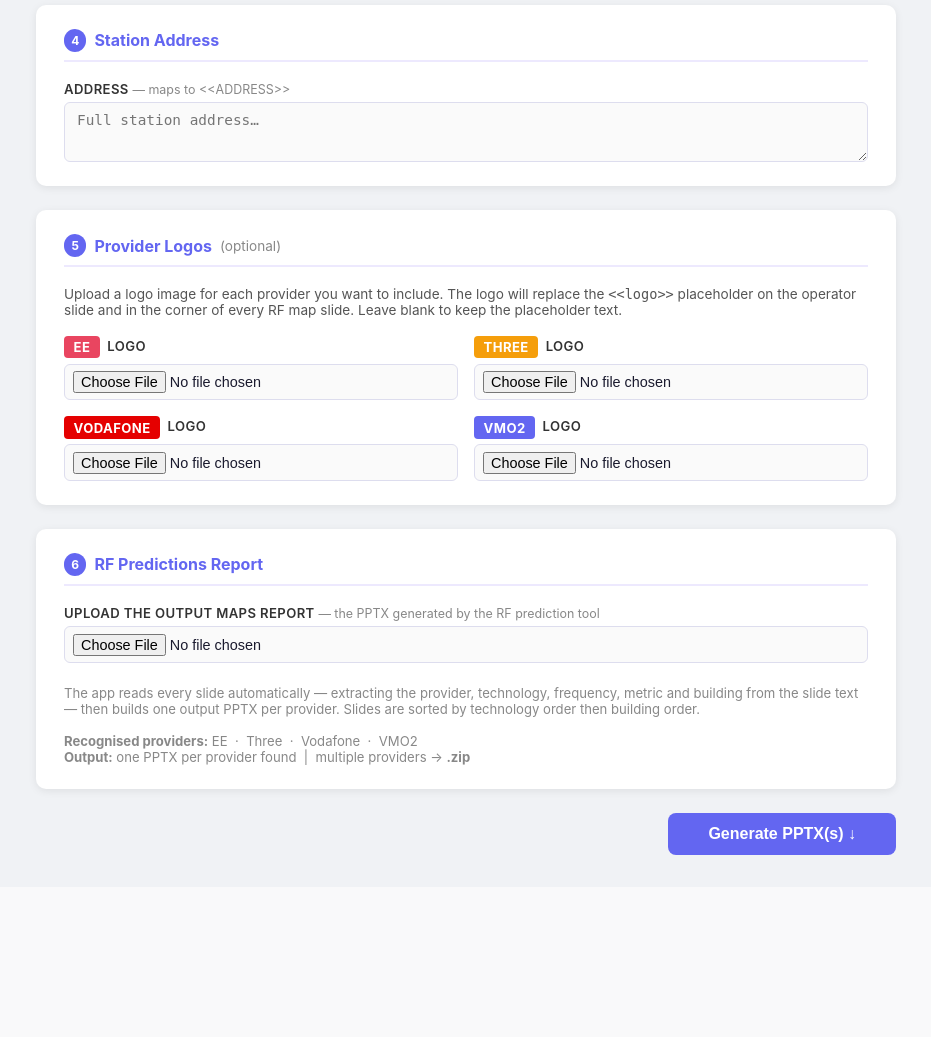
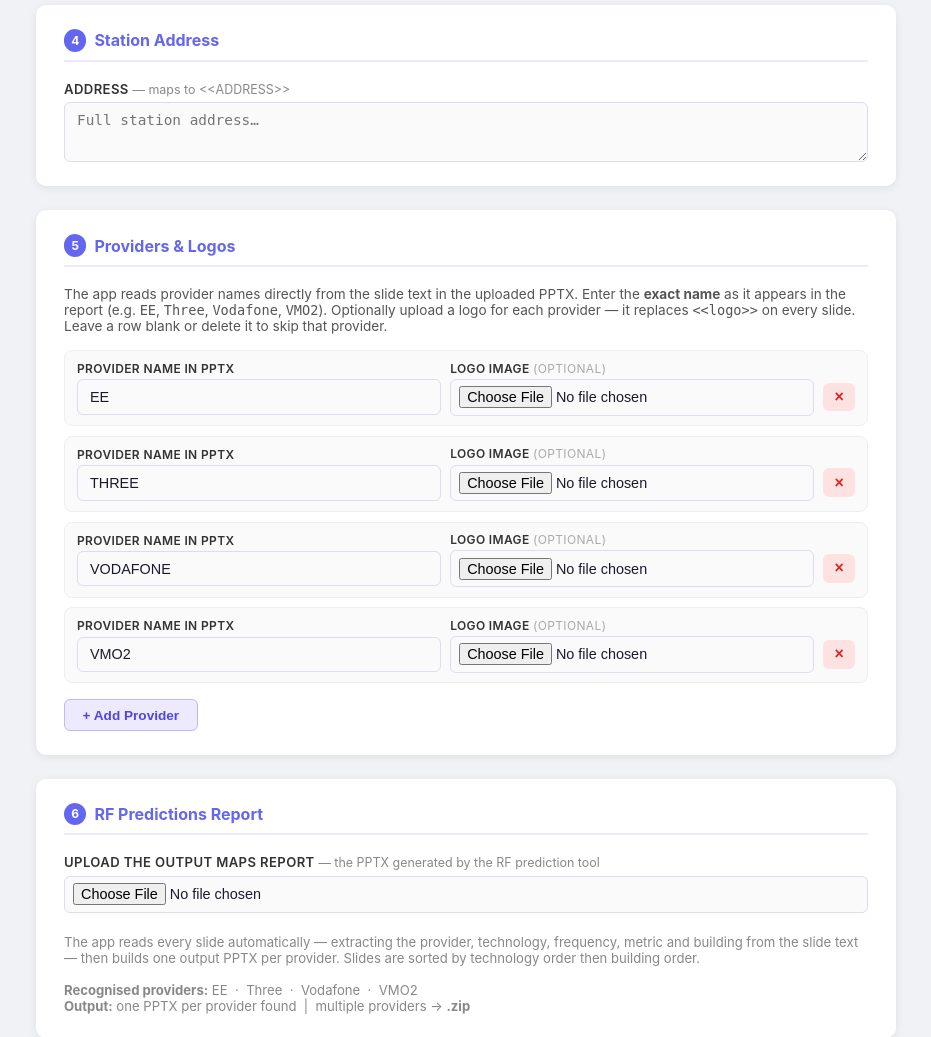
Before and after one commit to isaguven05/Appendix_A_Generator, a Flask app: page /appendix-b in a window 1280 px wide. Shown: the part 694-1731 px from the top of the page, without its empty margins (174-1105 px from the left). Before the commit the page ends 1549 px from the top, so only its background shows below. Run offline with Flask 3, Linux system fonts and the light colour scheme.

Commit message:
Dynamic providers, strip <NUM>, clean station name formatting
1. Dynamic provider detection & logos
   - Providers card is now a live editable list: default rows for EE /
     THREE / VODAFONE / VMO2, plus an "+ Add Provider" button for any
     custom names (e.g. TEF, O2, custom operators)
   - Each row: exact provider name as it appears in the PPTX + optional
     logo upload; rows can be removed with the × button
   - Submitted as provider_name_N / provider_logo_N; server scans
     indices 0–29, falls back to defaults if nothing submitted
   - Providers are sorted longest-name-first before being passed to
     process_pptx so substring matches resolve correctly (e.g.
     VODAFONE before VMO2, THREE before EE)

2. Remove <NUM> placeholder
   - _strip_num_placeholder() strips residual <a:r>…&lt;NUM&gt;…</a:r>
     runs from every slide/layout/master XML in _b_post_process_pptx
   - templateB already has proper <a:fld type="slidenum"/> everywhere;
     no new fields are injected (avoids the 1→11 duplication bug)

3. Clean station name formatting
   - <<STATION_NAME>> now resolves to station_label ("B137 Lambeth
     North") — underscores and hyphens stripped, title-cased — instead
     of the raw combined string ("B137_LAMBETH_NORTH")
   - 3D image preview in the form likewise shows the clean name

Co-Authored-By: Claude Sonnet 4.6 <noreply@anthropic.com>

```diff
--- a/app.py
+++ b/app.py
@@ -354,18 +354,36 @@ def generate_b():
         secure_filename(input_pptx_file.filename),
     )
 
-    # ── Provider logos (optional) ─────────────────────────────────────────────
-    logos = {}
-    for prov in ["EE", "THREE", "VODAFONE", "VMO2"]:
-        logo_file = request.files.get(f"logo_{prov.lower()}")
+    # ── Dynamic providers & logos ─────────────────────────────────────────────
+    # Read provider_name_0 / provider_logo_0 … provider_name_N / provider_logo_N
+    # from the form.  Indices may have gaps (deleted rows); scan 0–29.
+    # Falls back to the default four providers if the user submitted nothing.
+    DEFAULT_B_PROVIDERS = ["THREE", "VODAFONE", "VMO2", "EE"]
+
+    custom_providers = []   # list of {"name": str, "logo": str|None}
+    for i in range(30):
+        pname = request.form.get(f"provider_name_{i}", "").strip().upper()
+        if not pname:
+            continue
+        logo_file = request.files.get(f"provider_logo_{i}")
+        logo_path_val = None
         if logo_file and logo_file.filename:
             ext = Path(logo_file.filename).suffix.lower()
             if ext in ALLOWED_IMAGE_EXT:
-                logo_saved = save_upload(
-                    logo_file, subdir,
-                    f"logo_{prov}{ext}",
-                )
-                logos[prov] = str(logo_saved)
+                logo_saved = save_upload(logo_file, subdir, f"logo_{i}{ext}")
+                logo_path_val = str(logo_saved)
+        custom_providers.append({"name": pname, "logo": logo_path_val})
+
+    if not custom_providers:
+        custom_providers = [{"name": p, "logo": None} for p in DEFAULT_B_PROVIDERS]
+
+    # Sort longer names first so substring matches go in the right direction
+    # (e.g. "VODAFONE" before "VMO2", "THREE" before "EE")
+    b_provider_names = sorted(
+        [p["name"] for p in custom_providers],
+        key=len, reverse=True,
+    )
+    logos = {p["name"]: p["logo"] for p in custom_providers}
 
     # ── Check shared template exists ──────────────────────────────────────────
     if not TEMPLATE_B.exists():
@@ -377,14 +395,12 @@ def generate_b():
         return redirect(url_for("appendix_b_page"))
 
     # ── Extract RF map images from the input PPTX ─────────────────────────────
-    # Pass THREE before EE to avoid "EE" being found inside the word "THREE"
-    b_providers  = ["THREE", "VODAFONE", "VMO2", "EE"]
-    extract_dir  = UPLOAD_DIR / subdir / "extracted"
+    extract_dir = UPLOAD_DIR / subdir / "extracted"
     try:
         extract_pptx_images(
             str(input_pptx_path),
             str(extract_dir),
-            providers=b_providers,
+            providers=b_provider_names,   # user-defined, sorted longest-first
         )
     except Exception as exc:
         flash(f"Failed to read RF Predictions PPTX: {exc}", "error")
@@ -392,7 +408,7 @@ def generate_b():
 
     # ── Build image_entries per provider from extracted files ─────────────────
     buckets = {}
-    for prov in ["EE", "THREE", "VODAFONE", "VMO2"]:
+    for prov in b_provider_names:
         prov_dir = extract_dir / prov
         if prov_dir.exists():
             entries = [
@@ -403,7 +419,7 @@ def generate_b():
             if entries:
                 buckets[prov] = entries
 
-    active_providers = [p for p in ["EE", "THREE", "VODAFONE", "VMO2"] if p in buckets]
+    active_providers = [p for p in b_provider_names if p in buckets]
     if not active_providers:
         flash(
             "No RF map slides were recognised in the uploaded PPTX. "
@@ -423,9 +439,7 @@ def generate_b():
     generated = []
 
     with zipfile_mod.ZipFile(zip_buf, "w", zipfile_mod.ZIP_DEFLATED) as zf:
-        for prov in ["EE", "THREE", "VODAFONE", "VMO2"]:
-            if prov not in active_providers:
-                continue
+        for prov in active_providers:
             entries = buckets[prov]
             try:
                 pptx_bytes = generate_pptx_b(
--- a/generator_b.py
+++ b/generator_b.py
@@ -49,10 +49,30 @@ PROVIDER_CODES = {
 # masters/layouts, which adds a SECOND field — causing numbers to show doubled
 # (e.g. slide 1 renders as "11").  This version skips that step.
 
+def _strip_num_placeholder(data: bytes) -> bytes:
+    """
+    Remove any residual <NUM> / &lt;NUM&gt; text runs from slide/layout/master XML.
+    The template already has proper <a:fld type="slidenum"/> fields everywhere;
+    these stray <NUM> runs would otherwise leave blank space or confuse renderers.
+    """
+    text = data.decode("utf-8")
+    # Remove the whole <a:r>…<a:t>&lt;NUM&gt;</a:t>…</a:r> run (rPr is optional)
+    text = re.sub(
+        r"<a:r>(?:<a:rPr[^>]*(?:/>|>.*?</a:rPr>))?\s*<a:t>&lt;NUM&gt;</a:t></a:r>",
+        "",
+        text,
+        flags=re.DOTALL,
+    )
+    # Safety: also remove any bare &lt;NUM&gt; that survived the above
+    text = text.replace("&lt;NUM&gt;", "")
+    return text.encode("utf-8")
+
+
 def _b_post_process_pptx(pptx_bytes: bytes, replacements: dict) -> bytes:
     """
     Apply text replacements to all slides, masters and layouts in pptx_bytes.
-    Does NOT inject slide-number fields (templateB has them already).
+    Also strips residual <NUM> placeholder runs.
+    Does NOT inject new slide-number fields (templateB already has them).
     """
     in_buf  = io.BytesIO(pptx_bytes)
     out_buf = io.BytesIO()
@@ -71,7 +91,7 @@ def _b_post_process_pptx(pptx_bytes: bytes, replacements: dict) -> bytes:
                 )
                 if is_master or is_layout or is_slide:
                     data = _replace_in_bytes(data, replacements)
-                # ← no _install_slidenum_field call here
+                    data = _strip_num_placeholder(data)   # ← remove <NUM> runs
 
             zout.writestr(item, data)
 
@@ -242,7 +262,8 @@ def generate_pptx_b(
         "<<ADDRESS>>":      address,
         "<<P01>>":          p01_date,
         "<<P02>>":          date,
-        "<<STATION_NAME>>": combined,
+        # Clean human-readable station name: "B137 Lambeth North" (no underscores)
+        "<<STATION_NAME>>": station_label,
         "<D>":              d_ini,
         "<C>":              c_ini,
         "<A>":              a_ini,
--- a/templates/appendix_b.html
+++ b/templates/appendix_b.html
@@ -141,32 +141,23 @@
       </div>
     </div>
 
-    <!-- ⑤ Provider Logos (optional) -->
+    <!-- ⑤ Providers & Logos -->
     <div class="card">
-      <h2><span class="badge">5</span> Provider Logos <span style="font-weight:400;color:#888;font-size:.85rem;">(optional)</span></h2>
-      <p style="font-size:.85rem;color:#555;margin-bottom:1.1rem;">
-        Upload a logo image for each provider you want to include. The logo will replace the
-        <code>&lt;&lt;logo&gt;&gt;</code> placeholder on the operator slide and in the corner of every RF map slide.
-        Leave blank to keep the placeholder text.
+      <h2><span class="badge">5</span> Providers &amp; Logos</h2>
+      <p style="font-size:.85rem;color:#555;margin-bottom:1rem;">
+        The app reads provider names directly from the slide text in the uploaded PPTX.
+        Enter the <strong>exact name</strong> as it appears in the report (e.g. <code>EE</code>,
+        <code>Three</code>, <code>Vodafone</code>, <code>VMO2</code>). Optionally upload a logo
+        for each provider — it replaces <code>&lt;&lt;logo&gt;&gt;</code> on every slide.
+        Leave a row blank or delete it to skip that provider.
       </p>
-      <div class="grid-2">
-        <div class="field">
-          <label><span class="prov-badge prov-ee" style="vertical-align:middle;">EE</span>&nbsp; Logo</label>
-          <input type="file" name="logo_ee" accept="image/*" />
-        </div>
-        <div class="field">
-          <label><span class="prov-badge prov-three" style="vertical-align:middle;">THREE</span>&nbsp; Logo</label>
-          <input type="file" name="logo_three" accept="image/*" />
-        </div>
-        <div class="field">
-          <label><span class="prov-badge prov-voda" style="vertical-align:middle;">VODAFONE</span>&nbsp; Logo</label>
-          <input type="file" name="logo_vodafone" accept="image/*" />
-        </div>
-        <div class="field">
-          <label><span class="prov-badge prov-vmo2" style="vertical-align:middle;">VMO2</span>&nbsp; Logo</label>
-          <input type="file" name="logo_vmo2" accept="image/*" />
-        </div>
-      </div>
+
+      <div id="providers-list" style="display:flex;flex-direction:column;gap:.6rem;margin-bottom:1rem;"></div>
+
+      <button type="button" id="add-provider-btn"
+              style="padding:.45rem 1.1rem;background:#ede9fe;color:#4f46e5;border:1.5px solid #c4b5fd;border-radius:6px;font-size:.85rem;font-weight:700;cursor:pointer;">
+        + Add Provider
+      </button>
     </div>
 
     <!-- ⑦ RF Predictions Report -->
@@ -197,15 +188,19 @@
 </div>
 
 <script>
-  // 3D image preview
+  // ── 3D image preview ──────────────────────────────────────────────────────
   document.getElementById("image-3d-input").addEventListener("change", function () {
     const file = this.files[0];
     if (!file) return;
     const stem  = file.name.replace(/\.[^.]+$/, "");
     const parts = stem.split("_");
     const el    = document.getElementById("station-preview");
-    if (parts.length >= 3 && parts[0] === "3D") {
-      el.textContent = "Station: " + parts[1] + " – " + parts.slice(2).join(" ");
+    if (parts.length >= 3 && parts[0].toUpperCase() === "3D") {
+      const code = parts[1];
+      const name = parts.slice(2).join(" ").replace(/_/g," ").replace(/-/g," ");
+      // Title-case each word
+      const clean = (code + " " + name).replace(/\b\w/g, c => c.toUpperCase());
+      el.textContent = "✓ Station: " + clean;
       el.style.color = "#6366f1";
     } else {
       el.textContent = "⚠ Filename should be: 3D_STATIONCODE_STATIONNAME.ext";
@@ -213,7 +208,7 @@
     }
   });
 
-  // PPTX file preview
+  // ── PPTX file preview ─────────────────────────────────────────────────────
   document.getElementById("pptx-input").addEventListener("change", function () {
     const file = this.files[0];
     const el   = document.getElementById("pptx-preview");
@@ -222,6 +217,38 @@
     el.style.color = "#6366f1";
   });
 
+  // ── Dynamic providers ─────────────────────────────────────────────────────
+  let providerCounter = 0;
+
+  function addProviderRow(defaultName) {
+    const idx      = providerCounter++;
+    const list     = document.getElementById("providers-list");
+    const row      = document.createElement("div");
+    row.dataset.idx = idx;
+    row.style.cssText = "display:grid;grid-template-columns:1fr 1fr auto;gap:.6rem;align-items:center;background:#fafafa;border:1.5px solid #eee;border-radius:8px;padding:.6rem .75rem;";
+
+    row.innerHTML =
+      '<div class="field" style="gap:.2rem;">' +
+        '<label style="font-size:.75rem;">Provider name in PPTX</label>' +
+        '<input type="text" name="provider_name_' + idx + '" value="' + (defaultName||"") + '" placeholder="e.g. EE, Vodafone, TEF…" style="text-transform:uppercase;" />' +
+      '</div>' +
+      '<div class="field" style="gap:.2rem;">' +
+        '<label style="font-size:.75rem;">Logo image <span style="font-weight:400;color:#aaa;">(optional)</span></label>' +
+        '<input type="file" name="provider_logo_' + idx + '" accept="image/*" />' +
+      '</div>' +
+      '<button type="button" title="Remove provider" ' +
+        'style="padding:.4rem .7rem;background:#fee2e2;color:#dc2626;border:none;border-radius:6px;font-size:1rem;font-weight:700;cursor:pointer;line-height:1;margin-top:1.1rem;" ' +
+        'onclick="this.closest(\'[data-idx]\').remove()">×</button>';
+
+    list.appendChild(row);
+  }
+
+  // Default providers on load
+  ["EE", "THREE", "VODAFONE", "VMO2"].forEach(name => addProviderRow(name));
+
+  document.getElementById("add-provider-btn").addEventListener("click", () => addProviderRow(""));
+
+  // ── Spinner ───────────────────────────────────────────────────────────────
   function showSpinner() {
     document.getElementById("spinner").style.display = "flex";
   }
```
